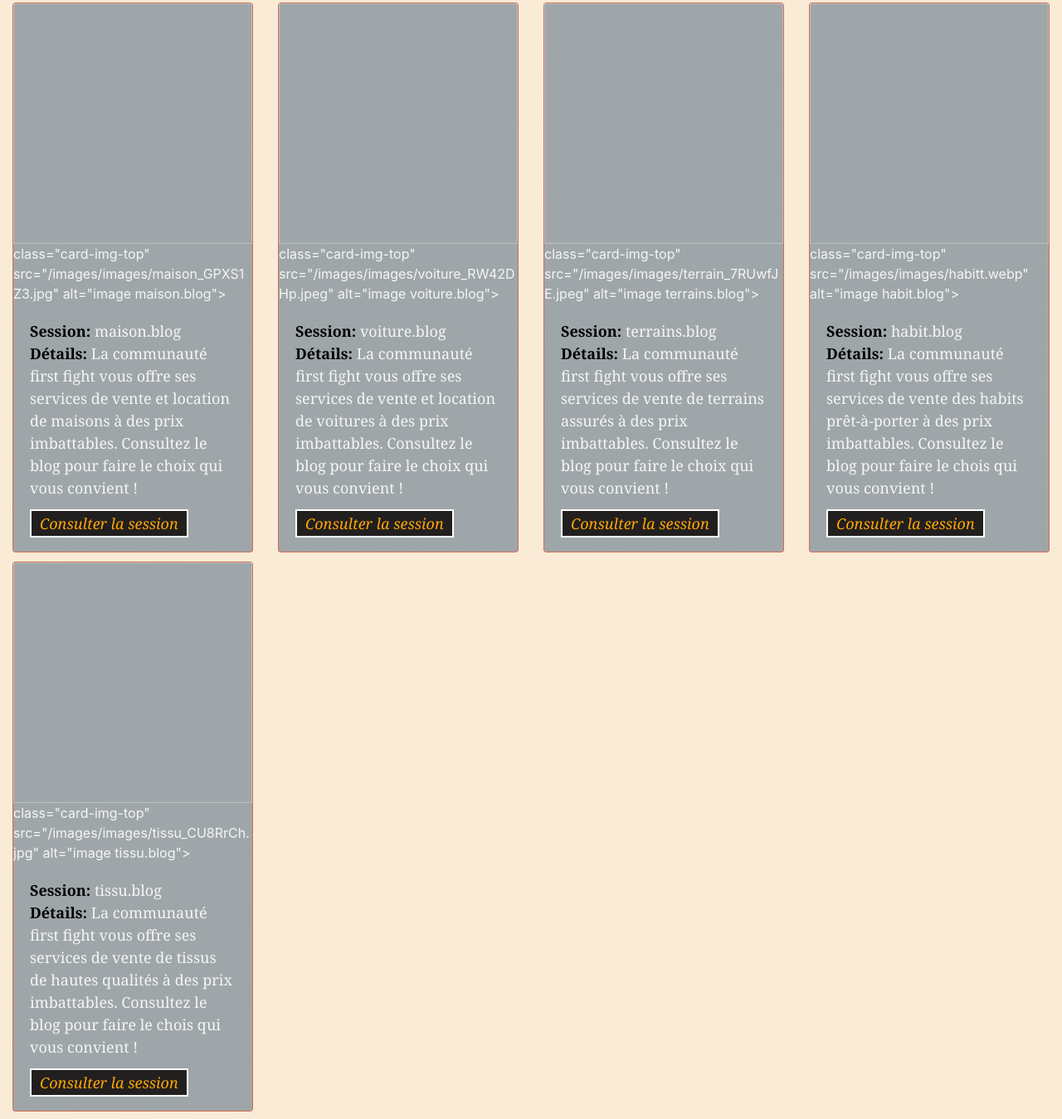
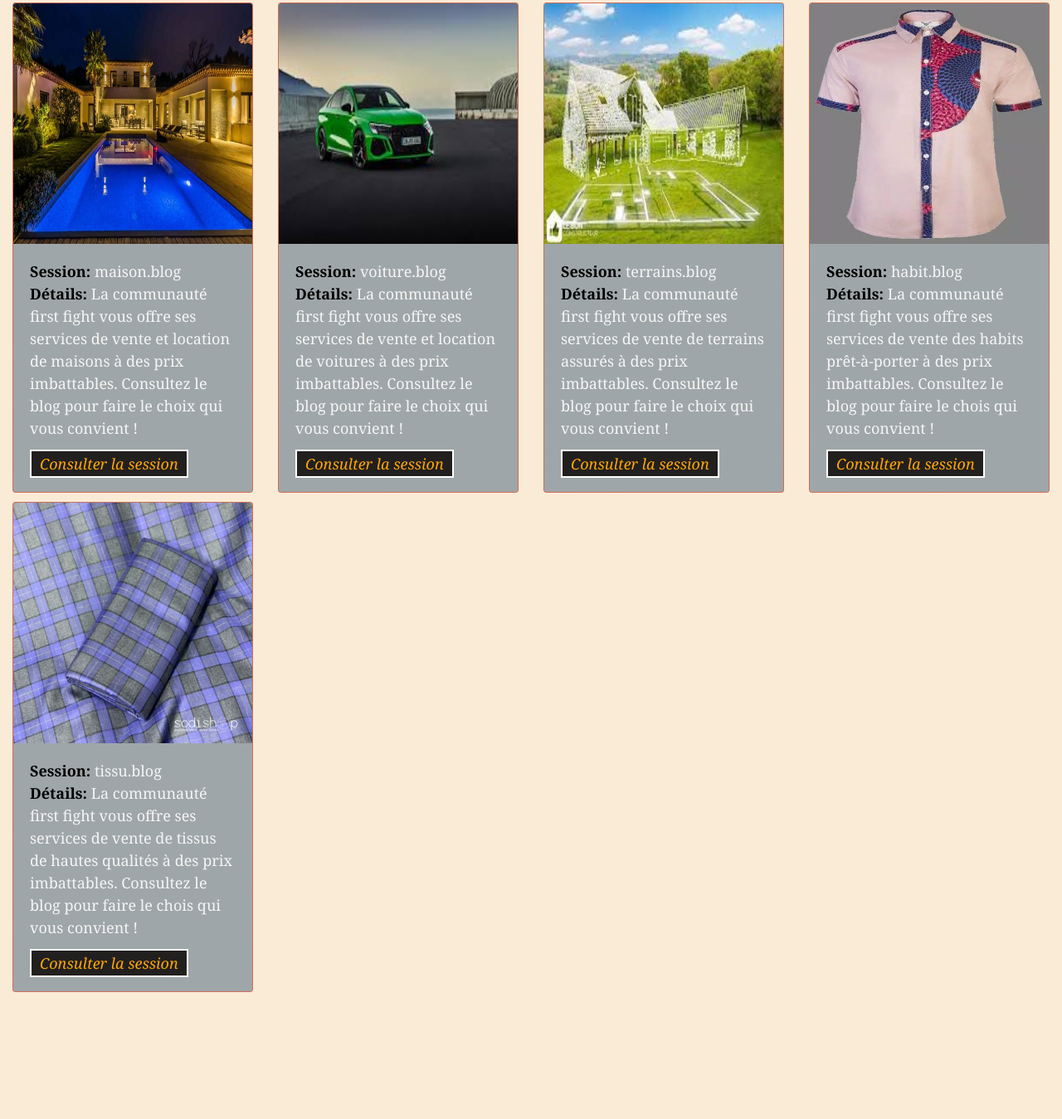
Before and after one commit to Amescovitch/FirstFight, a Django app: page / in a window 1280 px wide. Shown: the part 100-1449 px from the top of the page at 83% size. After the commit the page ends 1296 px from the top, so only its background shows below. Run offline with Django 4.2, Linux system fonts and the light colour scheme; data comes from the database, SQL or seed files in the repository.

Commit message:
Update index.html

```diff
--- a/templates/services/index.html
+++ b/templates/services/index.html
@@ -8,7 +8,7 @@
 
                         {% if accueil.image %}
 
-                        <img style="height: 290px"> class="card-img-top" src="{{ accueil.image.url }}" alt="image {{ accueil.code}}">
+                        <img style="height: 290px" class="card-img-top" src="{{ accueil.image.url }}" alt="image {{ accueil.code}}">
 
                         {% else %}
 
```
